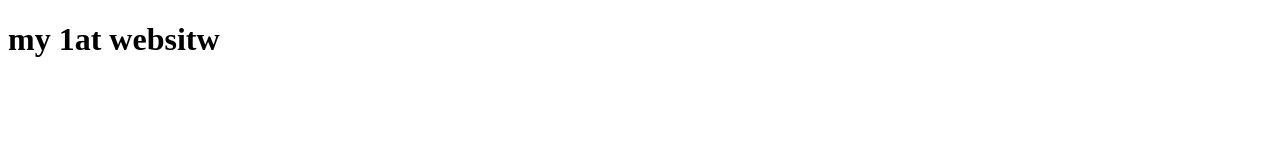
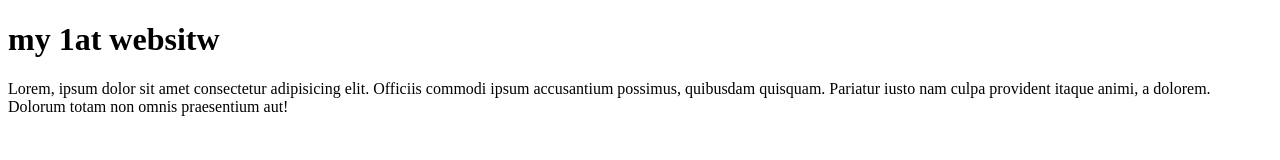
Before and after one commit to shadat2022/my-first-website, a plain HTML site: page index.html in a window 1280 px wide. Drawn offline with Linux system fonts and the light colour scheme.

Commit message:
learn github

```diff
--- a/index.html
+++ b/index.html
@@ -8,5 +8,6 @@
 </head>
 <body>
     <h1>my 1at websitw</h1>
+    <p>Lorem, ipsum dolor sit amet consectetur adipisicing elit. Officiis commodi ipsum accusantium possimus, quibusdam quisquam. Pariatur iusto nam culpa provident itaque animi, a dolorem. Dolorum totam non omnis praesentium aut!</p>
 </body>
 </html>
```
